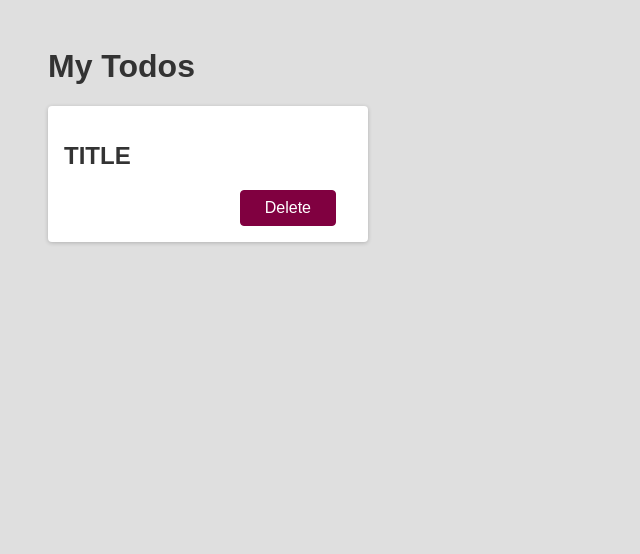
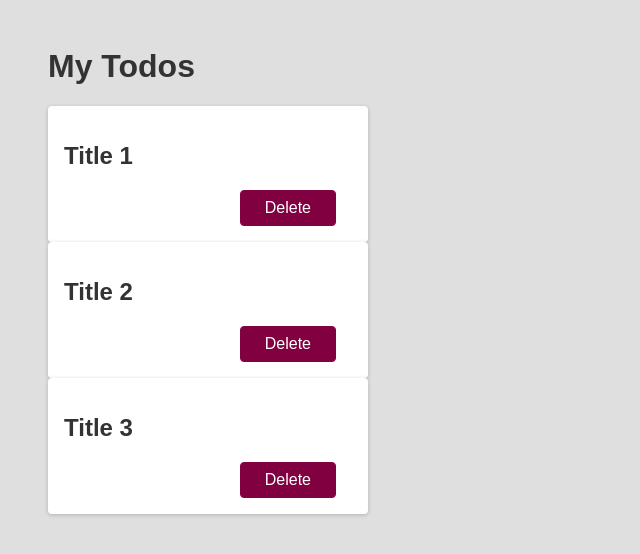
Before and after one commit to Louie-L/calorie-checker, a React (Create React App) app: page / in a window 1280 px wide. Shown: the top 554 px of the page, without its empty margins (0-640 px from the left). Built offline with nearby package versions, Linux system fonts and the light colour scheme.

Commit message:
feat: add component props

```diff
--- a/src/App.js
+++ b/src/App.js
@@ -4,7 +4,9 @@ function App() {
   return (
     <div>
       <h1>My Todos</h1>
-      <Todo />
+      <Todo text='Title 1' />
+      <Todo text='Title 2' />
+      <Todo text='Title 3' />
     </div>
   );
 }
--- a/src/components/Todo.js
+++ b/src/components/Todo.js
@@ -1,7 +1,7 @@
-function Todo() {
+function Todo(props) {
     return (
         <div className='card'>
-            <h2>TITLE</h2>
+            <h2>{props.text}</h2>
             <div className='actions'>
                 <button className='btn'>Delete</button>
             </div>
```
